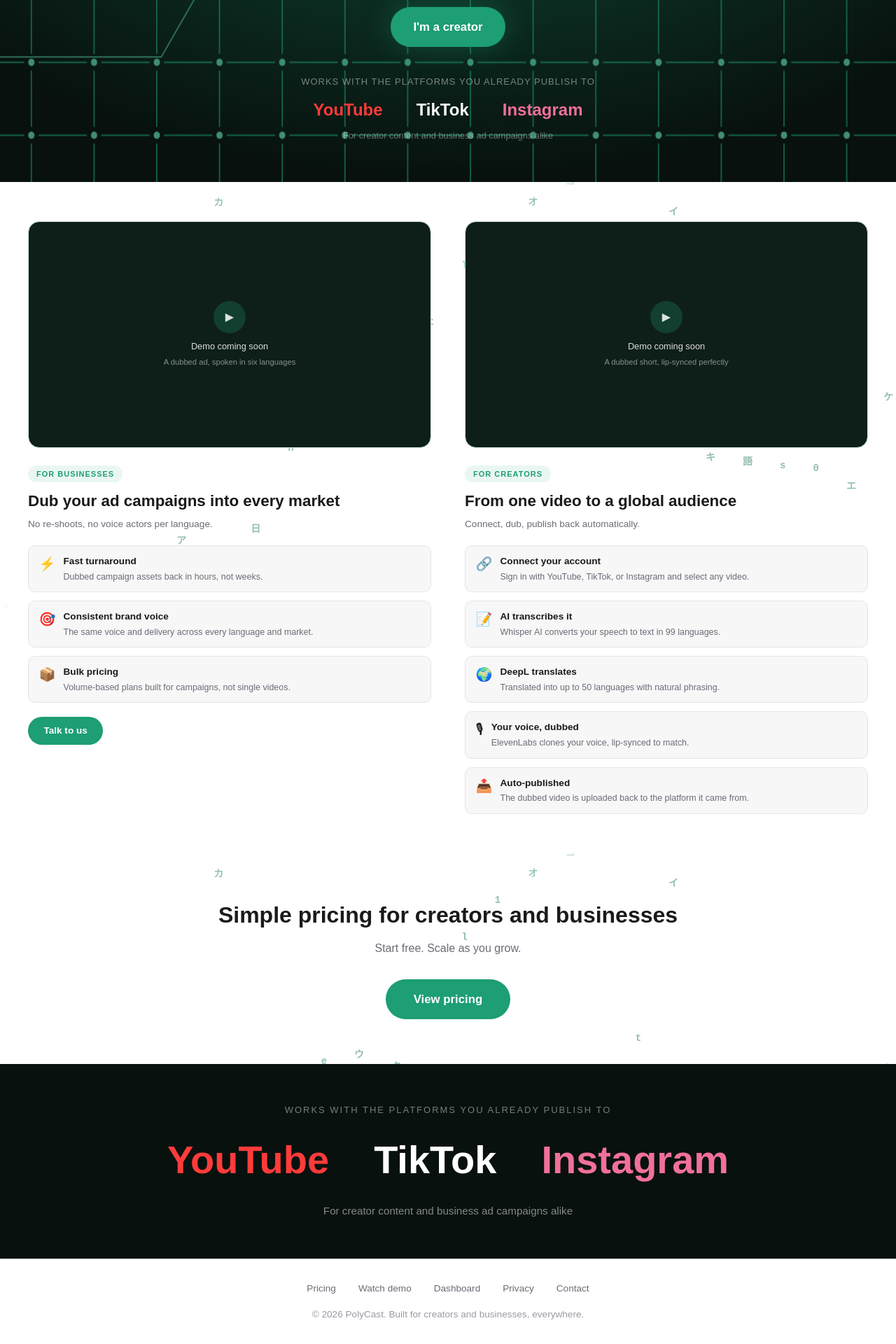
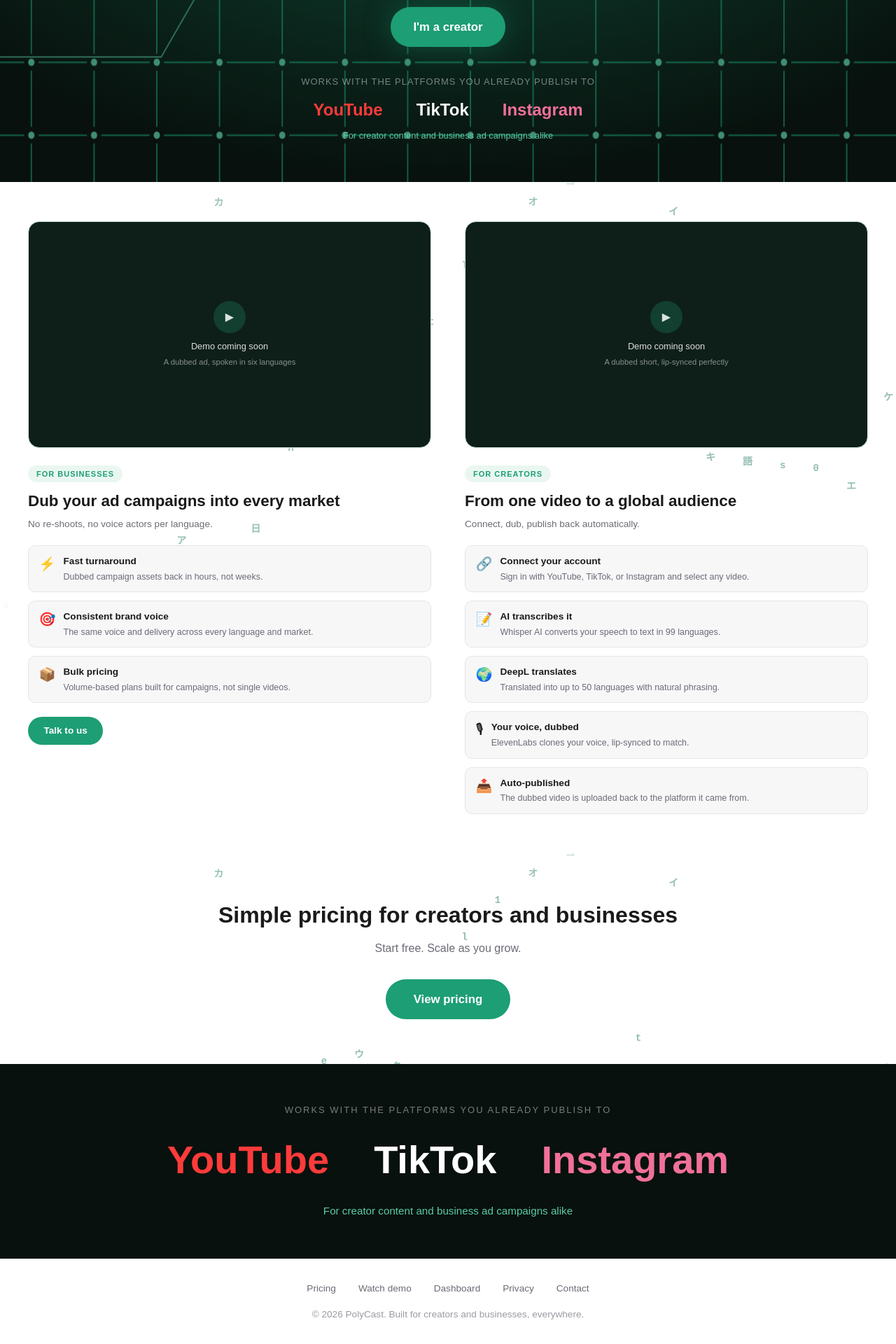
Before and after one commit to tazabbas/polycast, a Next.js app: page / in a window 1280 px wide. Shown: the part 565-2485 px from the top of the page at 70% size. Built offline with nearby package versions, Linux system fonts and the light colour scheme; no server answers.

Commit message:
Brighten ad campaigns subtext color for better visibility

```diff
--- a/app/page.tsx
+++ b/app/page.tsx
@@ -163,7 +163,7 @@ export default function Home() {
             <span style={{ fontSize: '1.5rem', fontWeight: 700, color: '#FFFFFF' }}>TikTok</span>
             <span style={{ fontSize: '1.5rem', fontWeight: 700, color: '#F0709A' }}>Instagram</span>
           </div>
-          <p style={{ fontSize: '0.8rem', color: 'rgba(255,255,255,0.4)' }}>For creator content and business ad campaigns alike</p>
+          <p style={{ fontSize: '0.8rem', color: '#5DCAA5', fontWeight: 500 }}>For creator content and business ad campaigns alike</p>
         </div>
 
         <style>{`
@@ -255,7 +255,7 @@ export default function Home() {
           <span style={{ fontSize: 'clamp(2rem, 5vw, 3.5rem)', fontWeight: 800, color: '#FFFFFF' }}>TikTok</span>
           <span style={{ fontSize: 'clamp(2rem, 5vw, 3.5rem)', fontWeight: 800, color: '#F0709A' }}>Instagram</span>
         </div>
-        <p style={{ fontSize: '0.95rem', color: 'rgba(255,255,255,0.5)' }}>For creator content and business ad campaigns alike</p>
+        <p style={{ fontSize: '0.95rem', color: '#5DCAA5', fontWeight: 500 }}>For creator content and business ad campaigns alike</p>
       </section>
 
       <footer style={{ borderTop: '1px solid #E5E5EA', padding: '2rem', textAlign: 'center', color: '#9A9AA4', fontSize: '0.85rem' }}>
```
